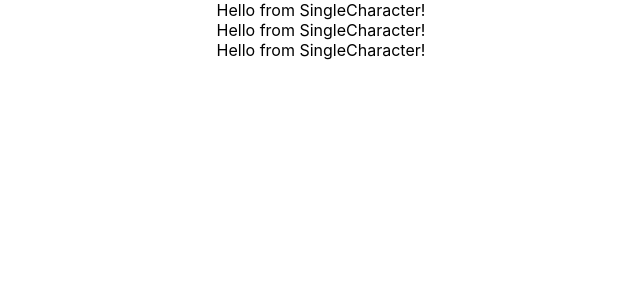
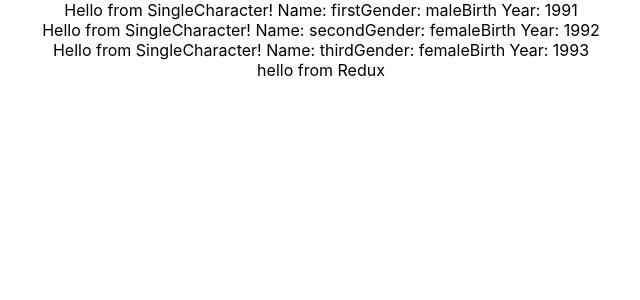
Before and after one commit to karolsz15/VL, a React (Create React App) app: page / in a window 1280 px wide. Shown: the top 300 px of the page, without its empty margins (319-959 px from the left). Built offline with nearby package versions, Linux system fonts and the light colour scheme.

Commit message:
basic Redux setup

```diff
--- a/src/Components/SingleCharacter.js
+++ b/src/Components/SingleCharacter.js
@@ -1,9 +1,12 @@
 import React  from 'react';
 
-const SingleCharacter = () => {
+const SingleCharacter = (props) => {
     return (
         <div>
             Hello from SingleCharacter!
+            Name: {props.name}
+            Gender: {props.gender}
+            Birth Year: {props.year}
         </div>
     );
 };
--- a/src/Container/Container.js
+++ b/src/Container/Container.js
@@ -1,13 +1,16 @@
 import React  from 'react';
+import { useSelector, useDispatch } from 'react-redux';
 //import axios from 'axios';
 import SingleCharacter from '../Components/SingleCharacter';
 
 const Container = () => {
+    const testMessage = useSelector((state) => state.testMessage);
     return (
         <div>
-            <SingleCharacter/>
-            <SingleCharacter/>
-            <SingleCharacter/>
+            <SingleCharacter name='first' gender='male' year='1991' age='22' height='173' films='listOfFilms' />
+            <SingleCharacter name='second' gender='female' year='1992'age='22' height='173' films='listOfFilms' />
+            <SingleCharacter name='third' gender='female' year='1993' age='22' height='173' films='listOfFilms' />
+            {testMessage}
         </div>
     );
 };
--- a/src/index.js
+++ b/src/index.js
@@ -4,10 +4,17 @@
 import App from './App';
 import reportWebVitals from './reportWebVitals';
 
+import { createStore } from 'redux';
+import { Provider } from 'react-redux';
+import reducer from './store/reducer';
+const store = createStore(reducer);
+
 ReactDOM.render(
-  <React.StrictMode>
-    <App />
-  </React.StrictMode>,
+  <Provider store={store}>
+    <React.StrictMode>
+      <App />
+    </React.StrictMode>
+  </Provider>,
   document.getElementById('root')
 );
 
--- /dev/null
+++ b/src/store/reducer.js
@@ -0,0 +1,19 @@
+const initialState = {
+    listOfCharacters: {},
+    testMessage: 'hello from Redux'
+  };
+
+  const reducer = (state = initialState, action) => {
+    // switch (action.type) {
+    //   case 'INPUT_CHANGED':
+    //     return {
+    //       ...state,
+    //       searchQuery: action.input,
+    //       showListOfUsers: false,
+    //     };
+    //   // no default
+    // }
+    return state;
+  };
+
+  export default reducer;
```
Also changed, not shown: package.json (+8 -0 lines), 2 other files (tests, documents, lock files or other folders).
